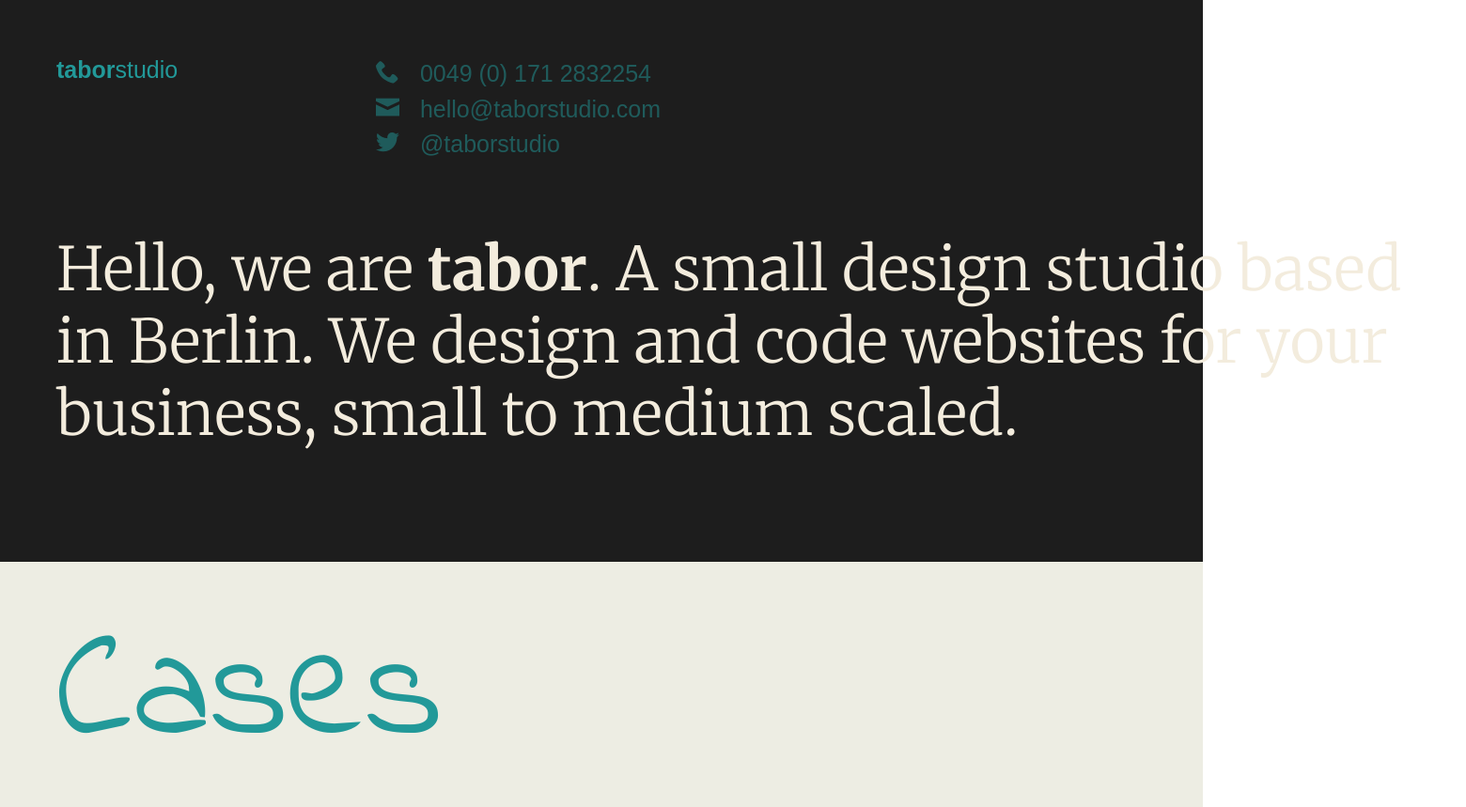
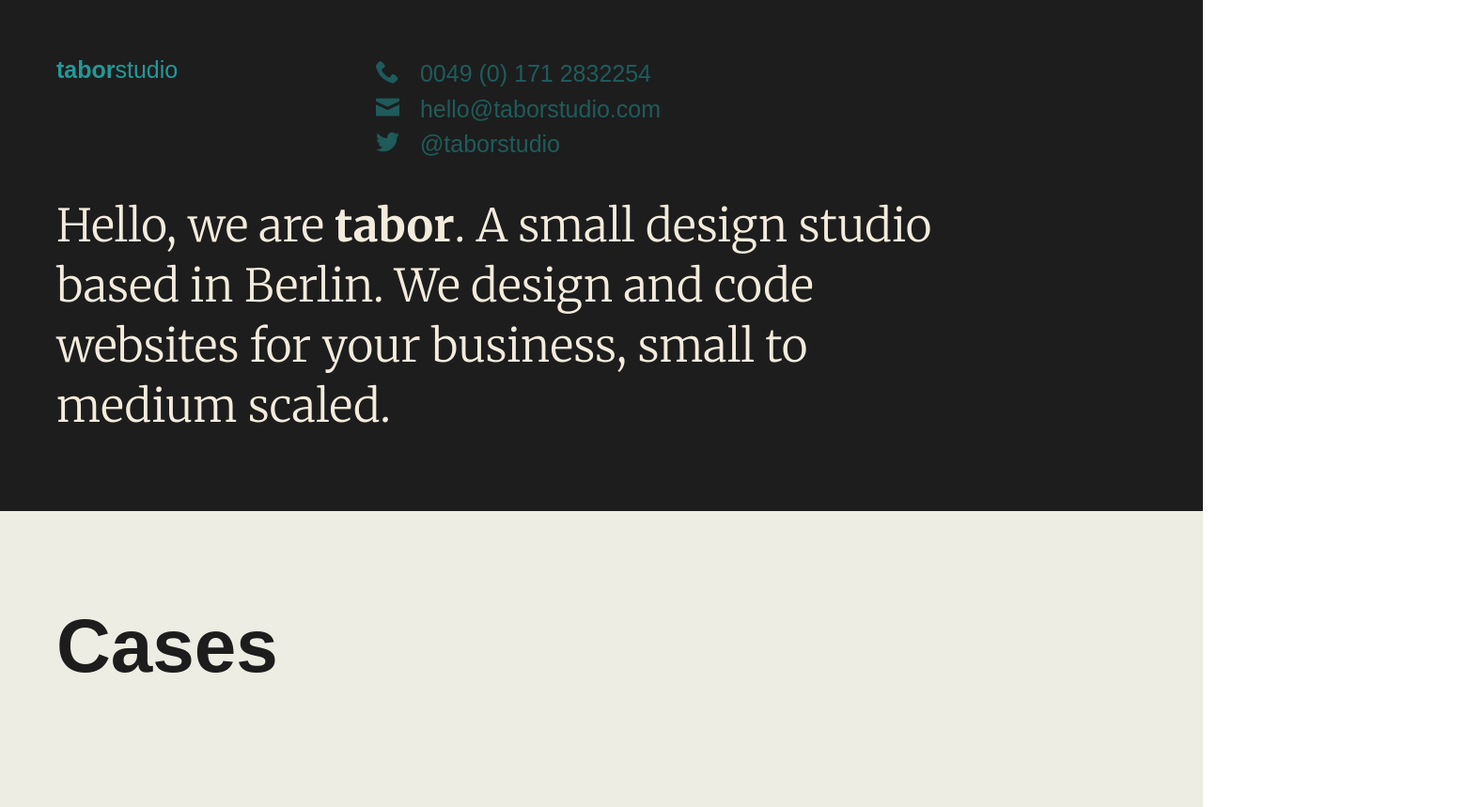
Before and after one commit to DanielEytan/taborsite, a plain HTML site: page index.html in a window 1280 px wide. Shown: the top 859 px of the page at 94% size, 1560 px wide, since content can reach past the window. Drawn offline with Linux system fonts and the light colour scheme; a web font is replaced by a local one.

Commit message:
font-size

```diff
--- a/sass/screen.scss
+++ b/sass/screen.scss
@@ -60,6 +60,8 @@ flex: 0 1 $width;
  @import "compass/reset";
  $sans:'Droid Sans', sans-serif;
  $sans2: 'Roboto', sans-serif;
+ $sans3: 'Raleway', sans-serif;
+
  $serif: 'Vollkorn', serif;
  $serif2: 'Merriweather', serif;
  $blue: #299;
@@ -95,8 +97,8 @@ body {
 
 }
 hgroup {
-	width: 1500px;
 	color: #299;
+	padding-right: 180px;
 }
 h1 {
 	font: {
@@ -106,21 +108,22 @@ h1 {
 }
 h2 {
 	font: {
-		family: 'Indie Flower', cursive;
-		size: 10rem;
+		family: $sans;
+		weight: 900;
+		size: 5rem;
 	}
 	// border-top-style: solid;
 	// border-top-width: 10px;
 	// border-color:$dark;
-	color: $blue;
+	color: $dark;
 	text-align: left;
 	padding: 100px 0;
 }
 h3 {
-	font-size: 4rem;
+	font-size: 3rem;
 	// font-style: italic;
-	line-height: 4.8rem;
-	margin-top: 160px;
+	line-height: 4rem;
+	margin-top: 120px;
 	color: #F3ECDD;
 	a {
 		color: $blue;
@@ -149,16 +152,14 @@ address {
 
 	}
 	div.contact {
-			position: absolute;
-
+		position: absolute;
 		top: 60px;
 		left: 400px;
-
 	}
 }
 header {
 	padding: 60px;
-	padding-bottom: 120px;
+	padding-bottom: 80px;
 	background-color: #1d1d1d;
 }
 section {
```
Also changed, not shown: stylesheets/screen.css.
